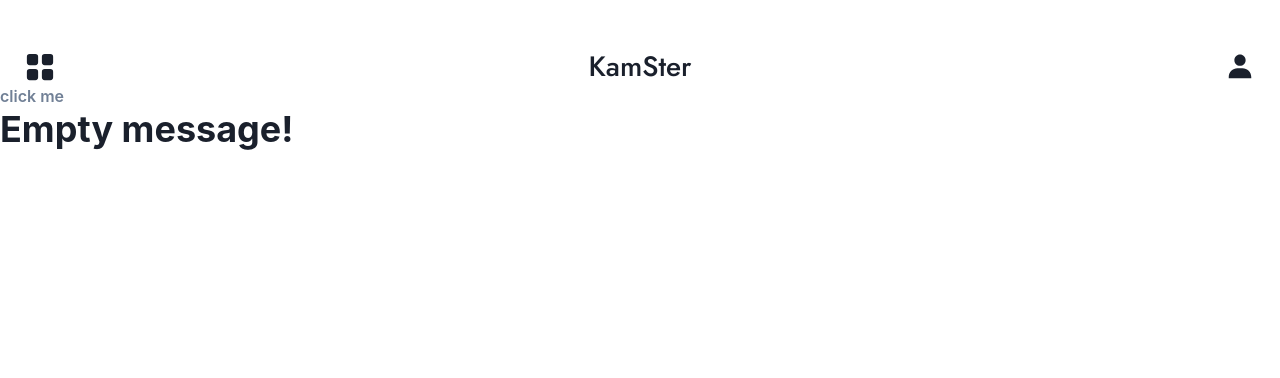
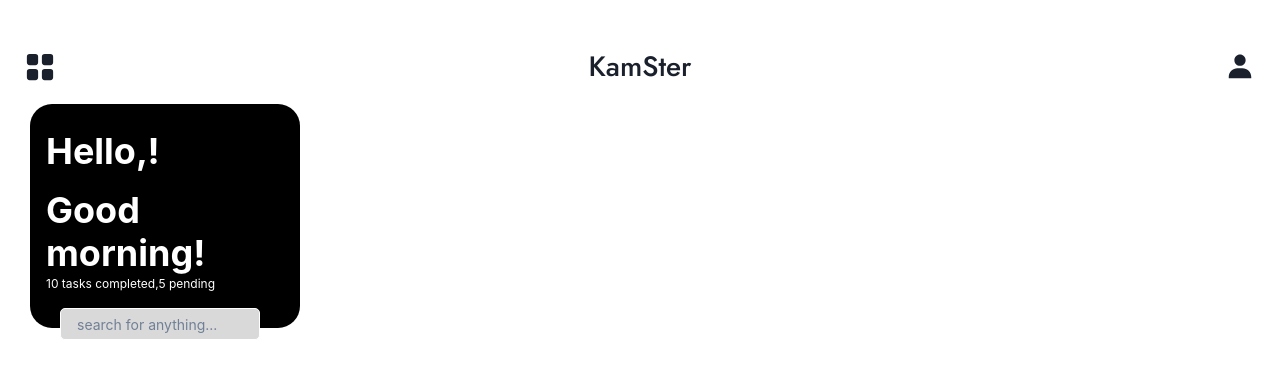
Before and after one commit to sauravdhoju/KamSter-TaskMgmt-, a React (Vite) app in the folder frontend/: page / in a window 1280 px wide. Shown: the top 378 px of the page. Built offline with nearby package versions, Linux system fonts and the light colour scheme; no server answers.

Commit message:
Creating home page.

```diff
--- a/frontend/src/pages/Home/Home.scss
+++ b/frontend/src/pages/Home/Home.scss
@@ -0,0 +1,68 @@
+// Home.scss
+
+.upper-part {
+    background-color: black;
+    color: white;
+    padding: 10px 16px;
+    border-radius: 22px;
+    display: flex;
+    flex-direction: column;
+    align-items: front;
+    text-align: front;
+    position: relative;
+    min-height: 30px;
+    width: 270px;
+    margin-left: 30px;
+    margin-top: 20px;
+
+}
+
+.search-input {
+    background-color: #D9D9D9;
+    border: 1px solid white;
+    padding: 8px 16px;
+    color: white; // Text color
+    border-radius: 5px;
+    font-size: 14px;
+    text-transform: lowercase;
+    cursor: pointer;
+    outline: none;
+    margin-top: -20px;
+    display: flex;
+    align-items: front;
+    justify-content: center;
+    gap: 5px; // Space between icon and text
+    // margin-top: 150px;
+    width: 200px;
+    margin-left: 60px;
+    position: absolute;
+    height:32px
+
+}
+
+
+
+.task-summary {
+    margin-top: px;
+    font-size: 12px;
+    color: #ccc;
+    text-align: left;
+    display: flex;
+    justify-content: center;
+    align-items: left;
+    flex-direction: column;
+    // border: 1px solid white;
+
+}
+
+.task-summary a {
+    color: #fff;
+    text-decoration: none;
+    cursor: pointer;
+    display: block;
+    margin-bottom: 25px;
+}
+
+.task-summary a:hover { // remove
+    text-decoration: underline; // Underline on hover
+}
--- a/frontend/src/pages/Home/Home.tsx
+++ b/frontend/src/pages/Home/Home.tsx
@@ -1,17 +1,16 @@
 import axios from 'axios';
 import { Box, Button, Heading } from '@chakra-ui/react';
-
 import './Home.scss';
 import { useEffect, useState } from 'react';
 
 const baseUrl = 'http://localhost:8080';
 
-const Home = () => {
-    const [message, setMessage] = useState('');
+const Home: React.FC = () => {
+    const [message, setMessage] = useState<string>('');
 
     useEffect(() => {
         axios
-            .get(`${baseUrl}/whatistoday`, { withCredentials: true })
+            .get<{ message: string }>(`${baseUrl}/whatistoday`, { withCredentials: true })
             .then((res) => {
                 setMessage(res.data.message);
                 console.log(res);
@@ -21,8 +20,18 @@ const Home = () => {
 
     return (
         <Box>
-            <Button variant={'link'}>click me</Button>
-            <Heading>{message === '' ? 'Empty message!' : message}</Heading>
+            <Box className="upper-part">
+                <Heading mt={4}>{message === '' ? 'Hello,!' : message}</Heading>
+                <Heading mt={4}>{message === '' ? 'Good morning!' : message}</Heading>
+                <Box className="task-summary">
+                    <a href="#!">10 tasks completed,5 pending</a>
+                    </Box>
+                    </Box>
+                <input className="search-input" type="text" placeholder="Search for anything..." />
+
+
+
+
         </Box>
     );
 };
```
Also changed, not shown: 1 other file (tests, documents, lock files or other folders).
